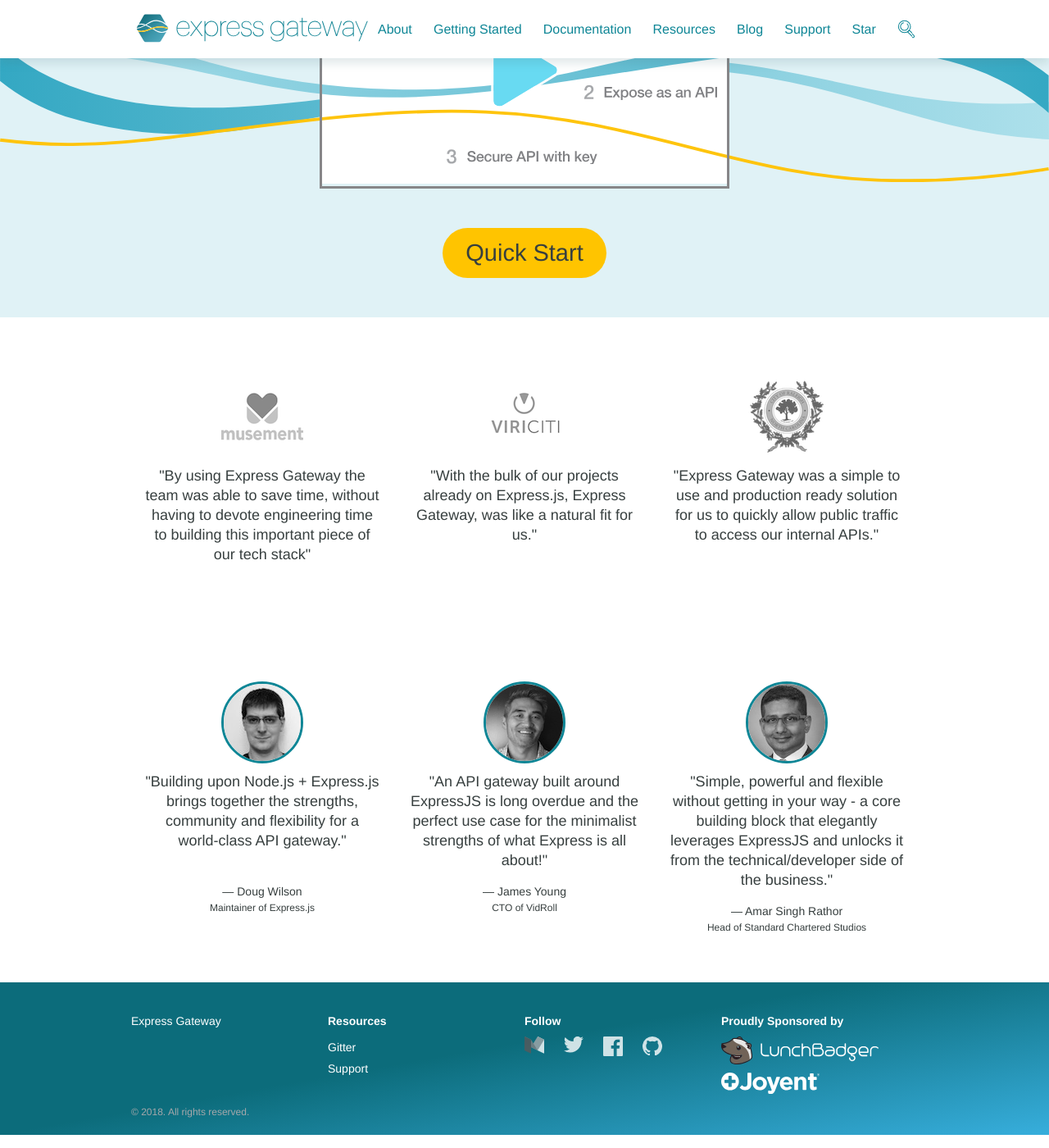
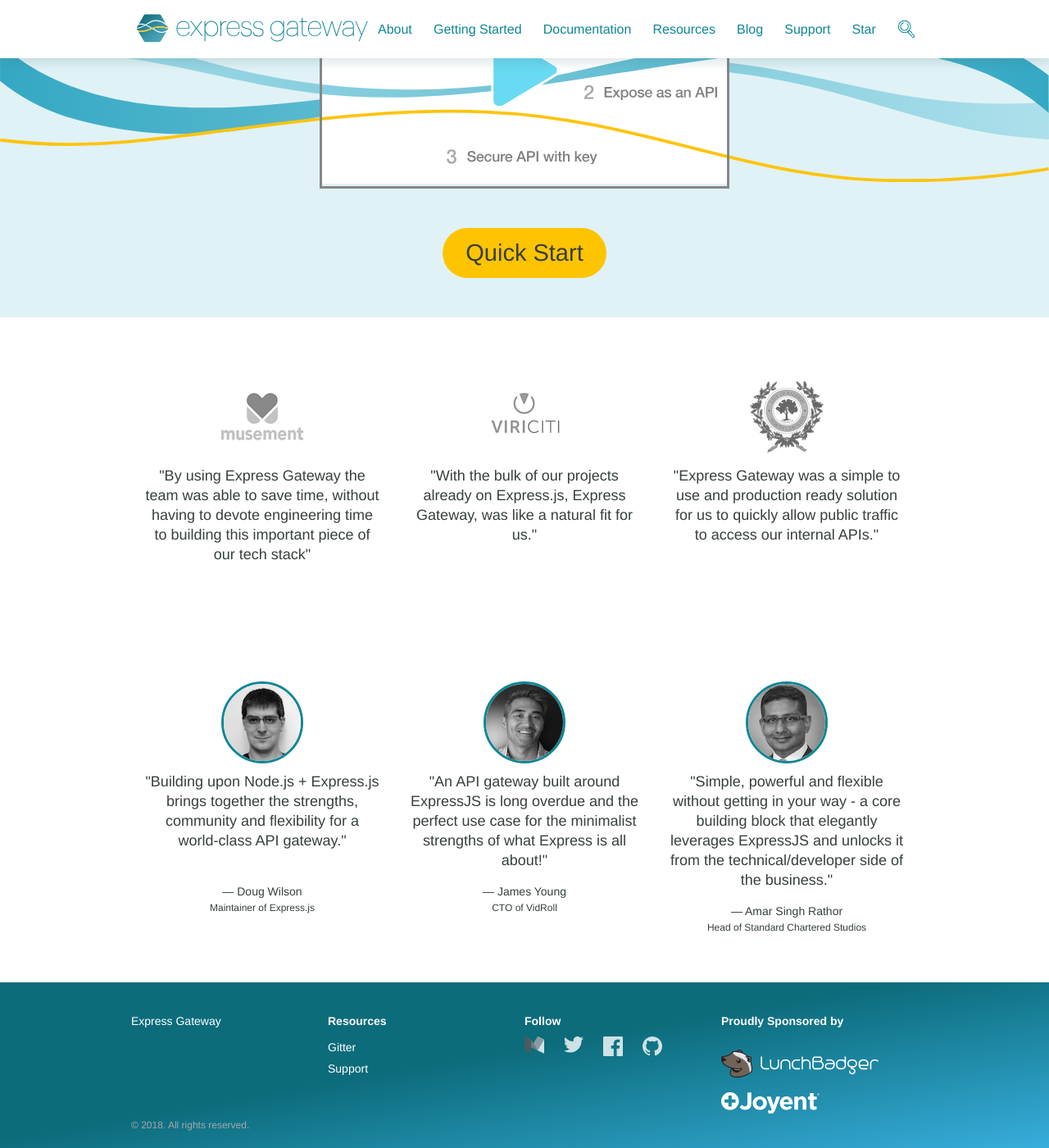
Before and after one commit to ExpressGateway/express-gateway.io, a Jekyll site: the page built from index.md, in a window 1280 px wide and 1400 px high, scrolled down 1749 px. Shown: the whole window at 82% size. Built offline with Jekyll 4.4.1, drawn with Linux system fonts in a browser that asks for light colours; nearby versions of some CDN libraries; some web fonts are replaced; comment, search, counter and statistics services are not loaded.

Commit message:
Add a little bit more margin between logos

```diff
--- a/_sass/_footer.scss
+++ b/_sass/_footer.scss
@@ -66,7 +66,7 @@
 
     a {
       display: block;
-      margin-bottom: .5rem;
+      margin-top: 1rem;
       width: 80%;
 
       &:last-child {
```
